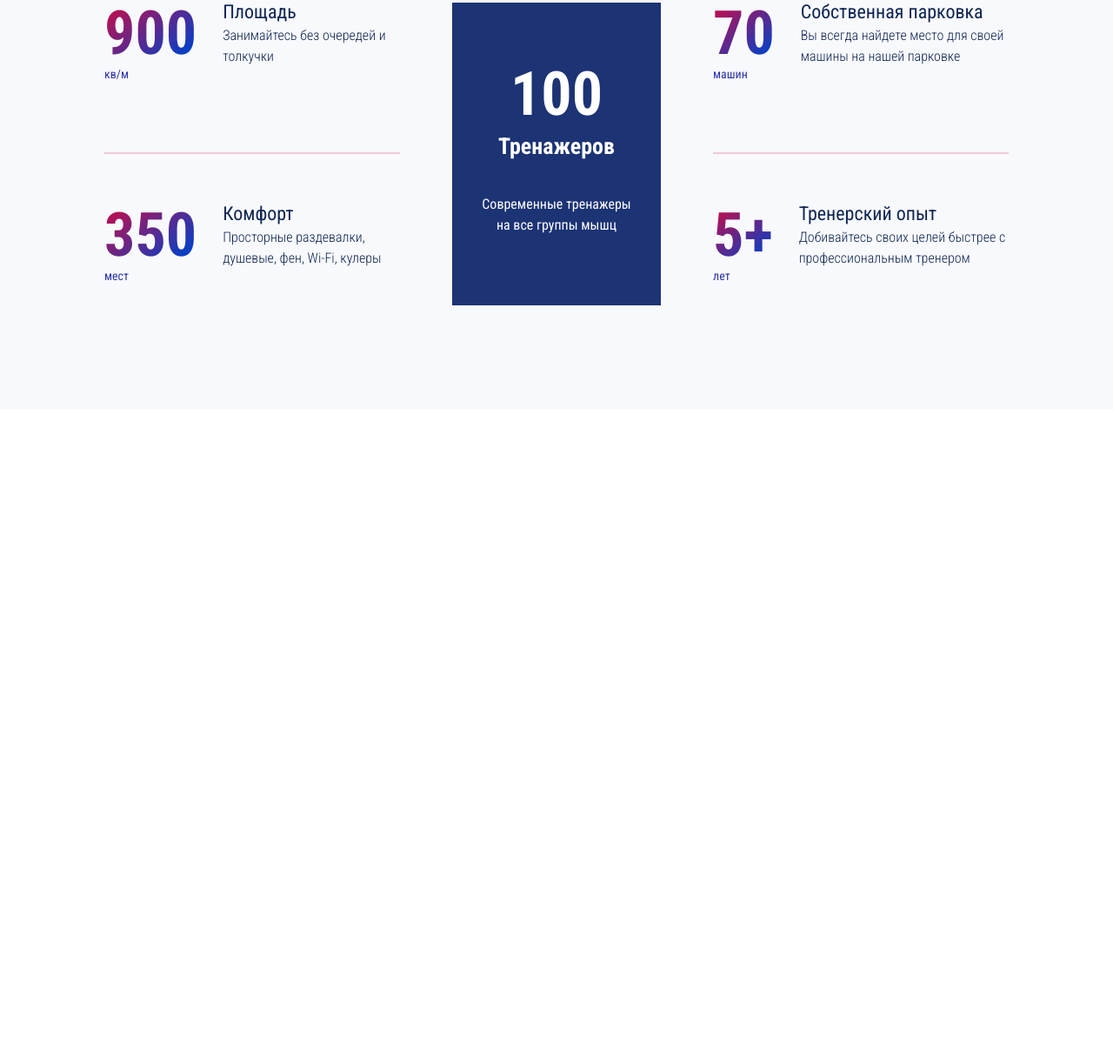
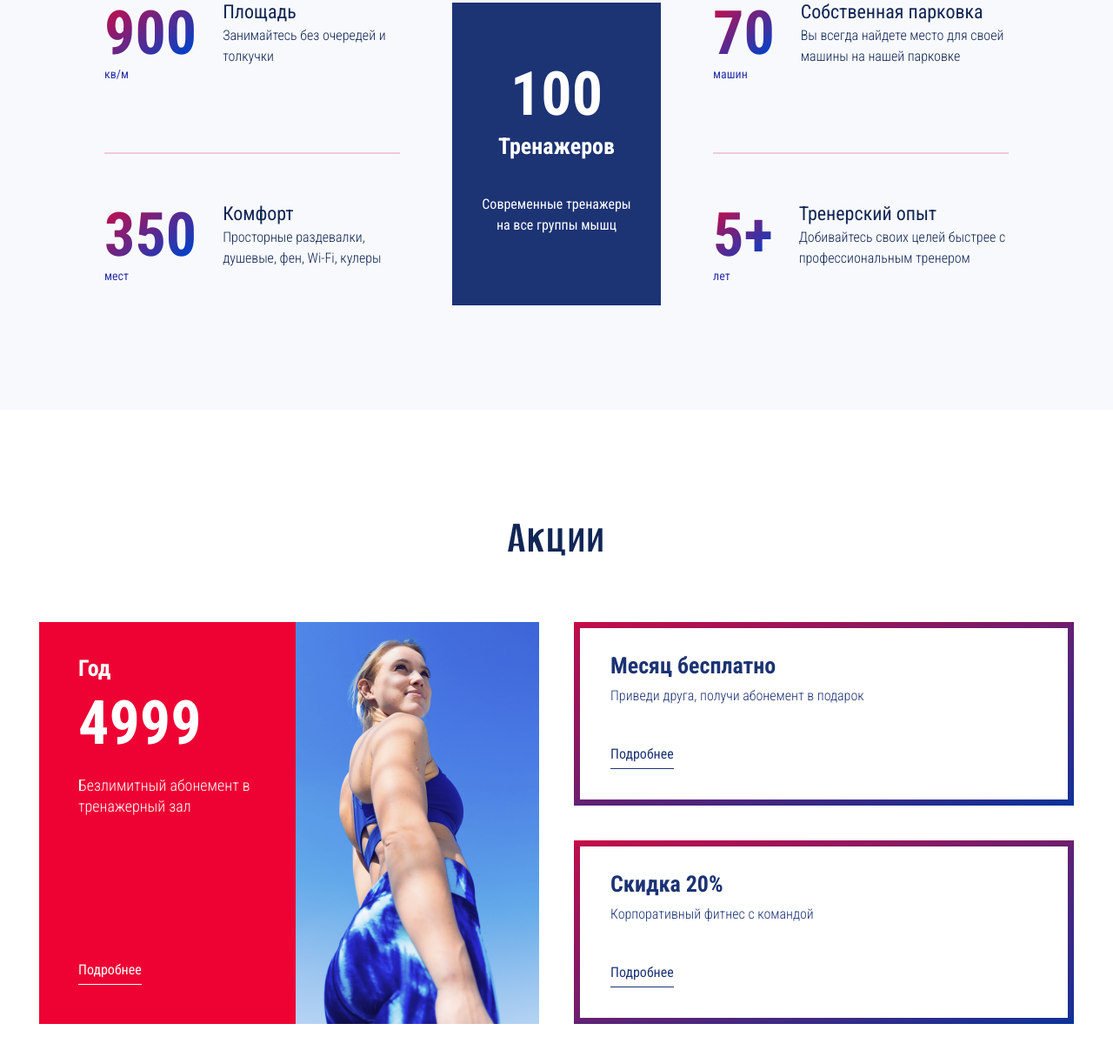
Before and after one commit to Alex88GitHub/Fitness, a website with bundled scripts: page source/index.html in a window 1280 px wide. Shown: the part 3641-4856 px from the top of the page at 87% size. Before the commit the page ends 4112 px from the top, so only its background shows below. Built offline with nearby package versions, Linux system fonts and the light colour scheme; files whose address does not match are found by name.

Commit message:
раздел акции

```diff
--- a/source/index.html
+++ b/source/index.html
@@ -50,7 +50,7 @@
               <button class="btn btn--hero-buy" type="button">Купить абонемент</button>
             </div>
           </div>
-          <img src="img/hero-image.png" width="500" height="524" alt="">
+          <img src="img/hero-image.png" srcset="img/hero-image@2x.png 2x" width="500" height="524" alt="Супермен.">
         </section>
       </div>
       <div class="container">
@@ -63,7 +63,7 @@
             <p>В зале расположены отдельная зона для Crossfit и кардио-зона с 40 тренажерами. Также в фитнес центре есть
               несколько оборудованных залов для различных видов групповых занятий. </p>
           </div>
-          <img src="img/training-gym-photo.png" width="660" height="400" alt="">
+          <img src="img/training-gym-photo.png" srcset="img/training-gym-photo@2x.png 2x" width="660" height="400" alt="Зал для силовых тренеровок.">
         </section>
       </div>
       <div class="container container__tickets container--background">
@@ -134,7 +134,7 @@
             </li>
           </ul>
         </section>
-        <img class="tickets__bg" src="img/disks.png" width="287" height="494" alt="">
+        <img class="tickets__bg" src="img/disks.png" srcset="img/disks@2x.png 2x" width="287" height="494" alt="">
       </div>
       <div class="container container__section">
         <section class="competitions">
@@ -160,7 +160,7 @@
               <p class="competitions__description title">Ежегодные соревнования по CrossFit</p>
               <a class="competitions__btn btn btn--competitions" href="#">Заполнить заявку</a>
             </div>
-            <img class="competitions__image" src="img/competition-image.png" width="660" height="500" alt="">
+            <img class="competitions__image" src="img/competition-image.png" srcset="img/competition-image@2x.png 2x" width="660" height="500" alt="Постер.">
           </div>
           <h2 class="title">Жюри</h2>
           <svg class="competitions__slider-left-btn" width="18" height="34" viewBox="0 0 18 34" fill="none"
@@ -169,19 +169,19 @@
           </svg>
           <ul class="jury-list">
             <li class="jury-list__item jury-item">
-              <img class="jury-item__image" src="img/photo-anna-pavlova.png" width="260" height="294" alt="">
+              <img class="jury-item__image" src="img/photo-anna-pavlova.png" srcset="img/photo-anna-pavlova@2x.png 2x" width="260" height="294" alt="Фотография.">
               <h3 class="jury-item__title title title--jury">Анна Павлова</h3>
             </li>
             <li class="jury-list__item jury-item">
-              <img class="jury-item__image" src="img/photo-alexey-lavrov.png" width="260" height="294" alt="">
+              <img class="jury-item__image" src="img/photo-alexey-lavrov.png" srcset="img/photo-alexey-lavrov@2x.png 2x" width="260" height="294" alt="Фотография.">
               <h3 class="jury-item__title title title--jury">Алексей Лавров</h3>
             </li>
             <li class="jury-list__item jury-item">
-              <img class="jury-item__image" src="img/photo-alexander-pashkov.png" width="260" height="294" alt="">
+              <img class="jury-item__image" src="img/photo-alexander-pashkov.png" srcset="img/photo-alexander-pashkov@2x.png 2x" width="260" height="294" alt="Фотография.">
               <h3 class="jury-item__title title title--jury">Александр Пашков</h3>
             </li>
             <li class="jury-list__item jury-item">
-              <img class="jury-item__image" src="img/photo-mariya-ketova.png" width="260" height="294" alt="">
+              <img class="jury-item__image" src="img/photo-mariya-ketova.png" srcset="img/photo-mariya-ketova@2x.png 2x" width="260" height="294" alt="Фотография.">
               <h3 class="jury-item__title title title--jury">Мария Кетова</h3>
             </li>
           </ul>
@@ -241,14 +241,43 @@
               </div>
             </div>
           </div>
+        </section>
+      </div>
+      <div class="container container__section">
+        <section class="promotions">
+          <h2 class="promotions__title title">Акции</h2>
+          <div class="promotions__wrapper">
+            <div class="promotions__image-block">
+              <div class="promotions__image-block-content">
+                <h3>Год</h3>
+                <strong>4999</strong>
+                <p>Безлимитный абонемент в тренажерный зал</p>
+                <a href="#">Подробнее</a>
+              </div>
+              <img src="img/promotions-image.png" srcset="img/promotions-image@2x.png 2x" width="280" height="462"
+                alt="Спортсменка.">
+            </div>
+            <div class="promotions__text-block-content">
+              <h3>Месяц бесплатно</h3>
+              <p>Приведи друга, получи абонемент в подарок</p>
+              <a href="#">Подробнее</a>
+            </div>
+            <div class="promotions__text-block-content">
+              <h3>Скидка 20%</h3>
+              <p>Корпоративный фитнес с командой</p>
+              <a href="#">Подробнее</a>
+            </div>
 
+          </div>
         </section>
       </div>
 
-    </main>
-    <footer>
-      <div class="container"></div>
-    </footer>
+  </div>
+
+  </main>
+  <footer>
+    <div class="container"></div>
+  </footer>
   </div>
 
   <!-- Модалки -->
--- /dev/null
+++ b/source/sass/blocks/promotions.scss
@@ -0,0 +1,95 @@
+.promotions__title {
+  margin-bottom: 70px;
+  text-align: center;
+}
+
+.promotions__wrapper {
+  display: grid;
+  grid-template-columns: repeat(2, 1fr);
+  grid-template-rows: repeat(2, 1fr);
+  column-gap: 40px;
+  row-gap: 40px;
+}
+
+.promotions__image-block {
+  display: flex;
+  grid-row: 1/-1;
+}
+
+.promotions__image-block-content {
+  position: relative;
+  padding: 40px 45px 45px;
+  background-color: #ed0233;
+  color: #ffffff;
+
+  h3 {
+    margin: 0;
+    margin-bottom: 15px;
+  }
+
+  strong {
+    display: block;
+    margin-bottom: 25px;
+    font-size: 70px;
+    line-height: 70px;
+  }
+
+  p {
+    margin: 0;
+    font-size: 18px;
+    font-weight: 300;
+  }
+
+  a {
+    position: absolute;
+    left: 45px;
+    bottom: 50px;
+    color: #ffffff;
+
+    &::after {
+      position: absolute;
+      content: "";
+      left: 0;
+      bottom: -5px;
+      width: 100%;
+      height: 1px;
+      background-color: #ffffff;
+    }
+  }
+}
+
+.promotions__text-block-content {
+  position: relative;
+  padding: 30px 35px 35px;
+  border: 7px solid;
+  border-image:  linear-gradient(163deg, #D10A42, #00359f) 35;
+
+  h3 {
+    margin: 0;
+    margin-bottom: 10px;
+    color: #1c3374;
+  }
+
+  p {
+    margin: 0;
+    font-weight: 300;
+    color: #1c3374;
+  }
+
+  a {
+    position: absolute;
+    left: 35px;
+    bottom: 40px;
+    color: #1c3374;
+
+    &::after {
+      position: absolute;
+      content: "";
+      left: 0;
+      bottom: -5px;
+      width: 100%;
+      height: 1px;
+      background-color: #1c3374;
+    }
+  }
+}
--- a/source/sass/style.scss
+++ b/source/sass/style.scss
@@ -36,6 +36,7 @@
 @import "blocks/jury-item.scss";
 @import "blocks/jury-list.scss";
 @import "blocks/advantages.scss";
+@import "blocks/promotions.scss";
 
 
 // ---------------------------------
```
Also changed, not shown: build/css/style.css, build/css/style.min.css, build/index.html, source/img/promotions-image.png (added), source/img/promotions-image@2x.png (added), 1 other file.
